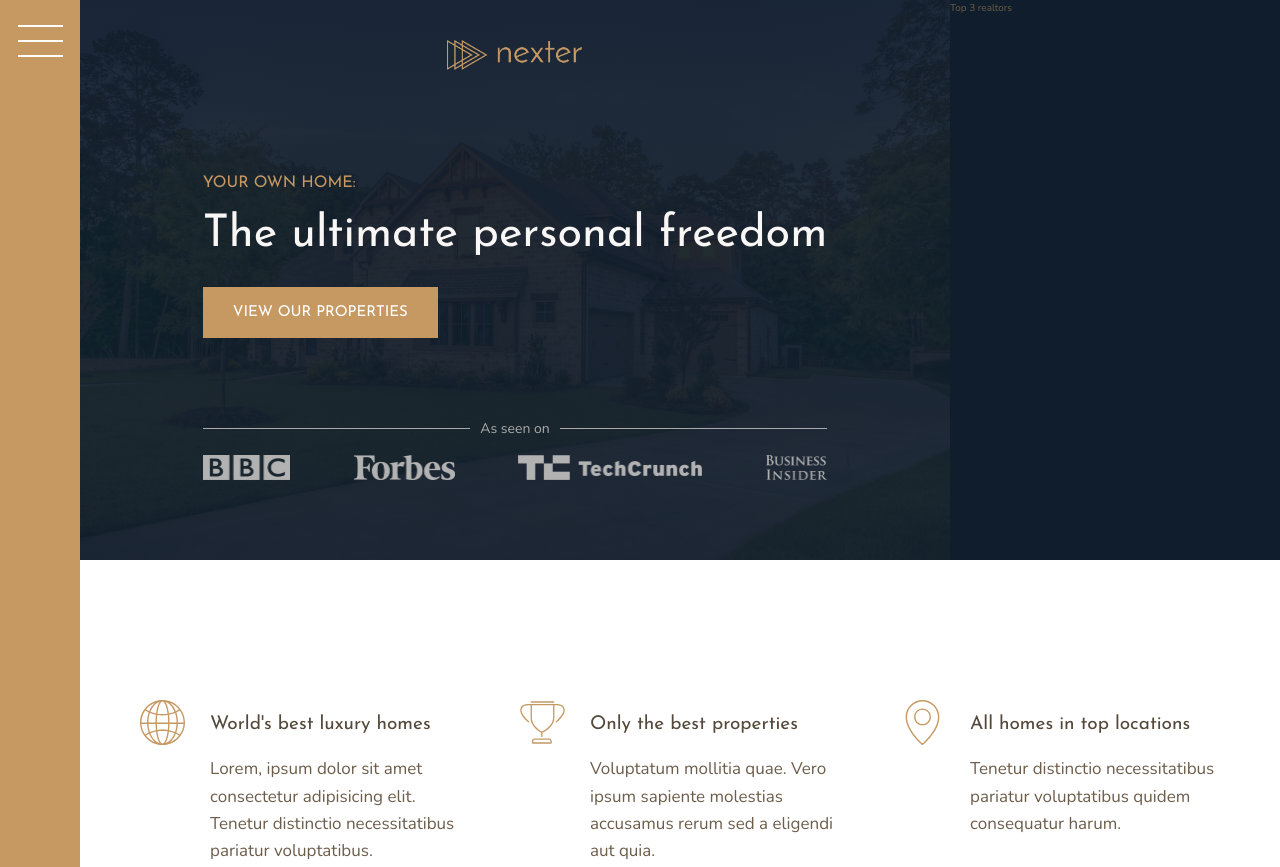
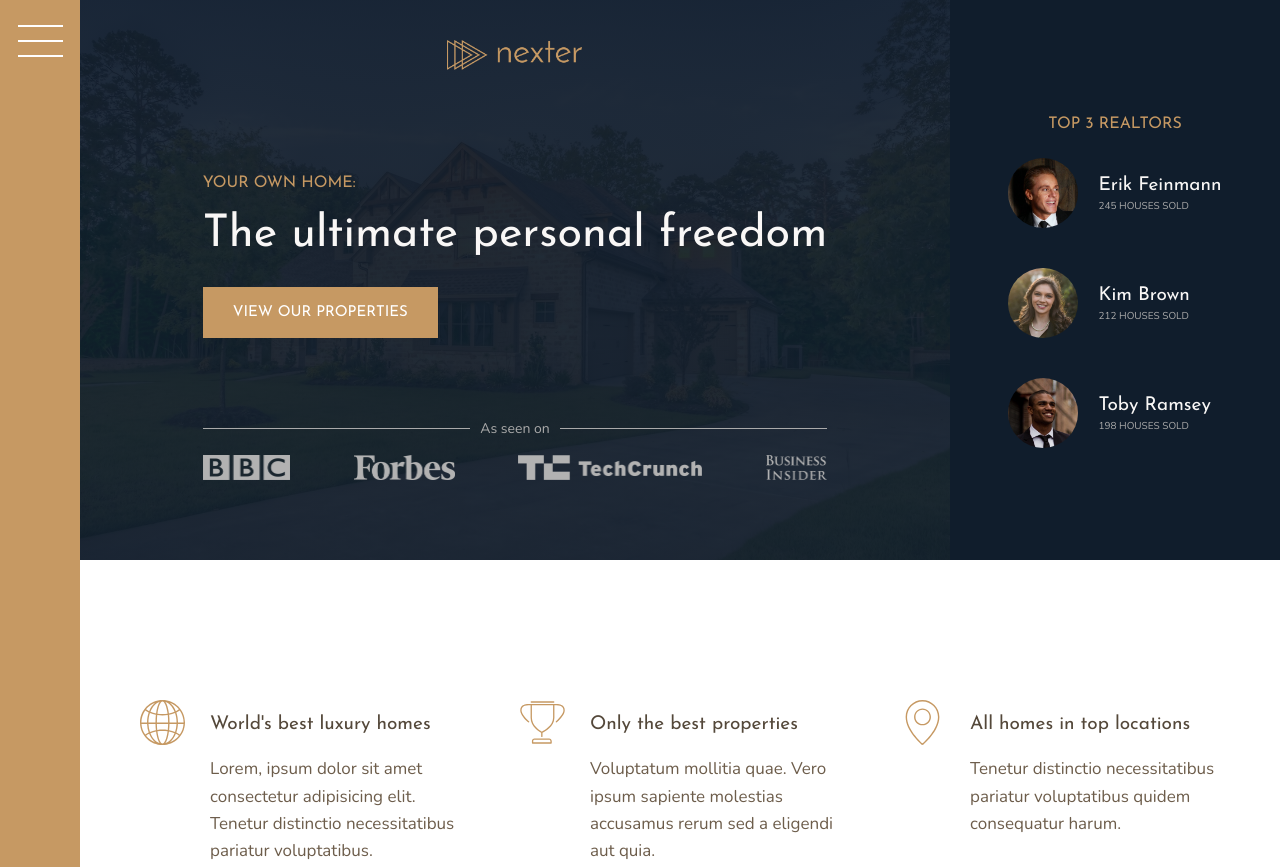
Before and after one commit to marinear212/nexter, a website: page index.html in a window 1280 px wide. Shown: the top 867 px of the page. Drawn offline with nearby package versions, Linux system fonts and the light colour scheme.

Commit message:
realtors section done

```diff
--- a/index.html
+++ b/index.html
@@ -31,7 +31,26 @@
         </header>
 
         <div class="realtors">
-            Top 3 realtors
+            <h3 class="heading-3">Top 3 Realtors</h3>
+            <div class="realtors__list">
+                <img src="img/realtor-1.jpeg" alt="Realtor 1" class="realtors__img">
+                <div class="realtors__details">
+                    <h4 class="heading-4 heading-4--light">Erik Feinmann</h4>
+                    <p class="realtors__sold">245 houses sold</p>
+                </div>
+
+                <img src="img/realtor-2.jpeg" alt="Realtor 2" class="realtors__img">
+                <div class="realtors__details">
+                    <h4 class="heading-4 heading-4--light">Kim Brown</h4>
+                    <p class="realtors__sold">212 houses sold</p>
+                </div>
+
+                <img src="img/realtor-3.jpeg" alt="Realtor 3" class="realtors__img">
+                <div class="realtors__details">
+                    <h4 class="heading-4 heading-4--light">Toby Ramsey</h4>
+                    <p class="realtors__sold">198 houses sold</p>
+                </div>
+            </div>
         </div>
 
         <section class="features">
--- a/sass/_realtors.scss
+++ b/sass/_realtors.scss
@@ -1,4 +1,31 @@
 .realtors {
   background-color: $color-secondary;
   grid-column: col-start 7 / full-end;
+  padding: 3rem;
+
+  display: grid;
+  align-content: center;
+  justify-content: center;
+  justify-items: center;
+  row-gap: 2rem;
+
+  &__list {
+    display: grid;
+    grid-template-columns: min-content max-content;
+    column-gap: 2rem;
+    row-gap: 5vh;
+    align-items: center;
+  }
+
+  &__img {
+    width: 7rem;
+    border-radius: 50%;
+    display: block;
+  }
+
+  &__sold {
+    text-transform: uppercase;
+    color: $color-grey-light-2;
+    margin-top: -3px;
+  }
 }
```
Also changed, not shown: css/style.css.
